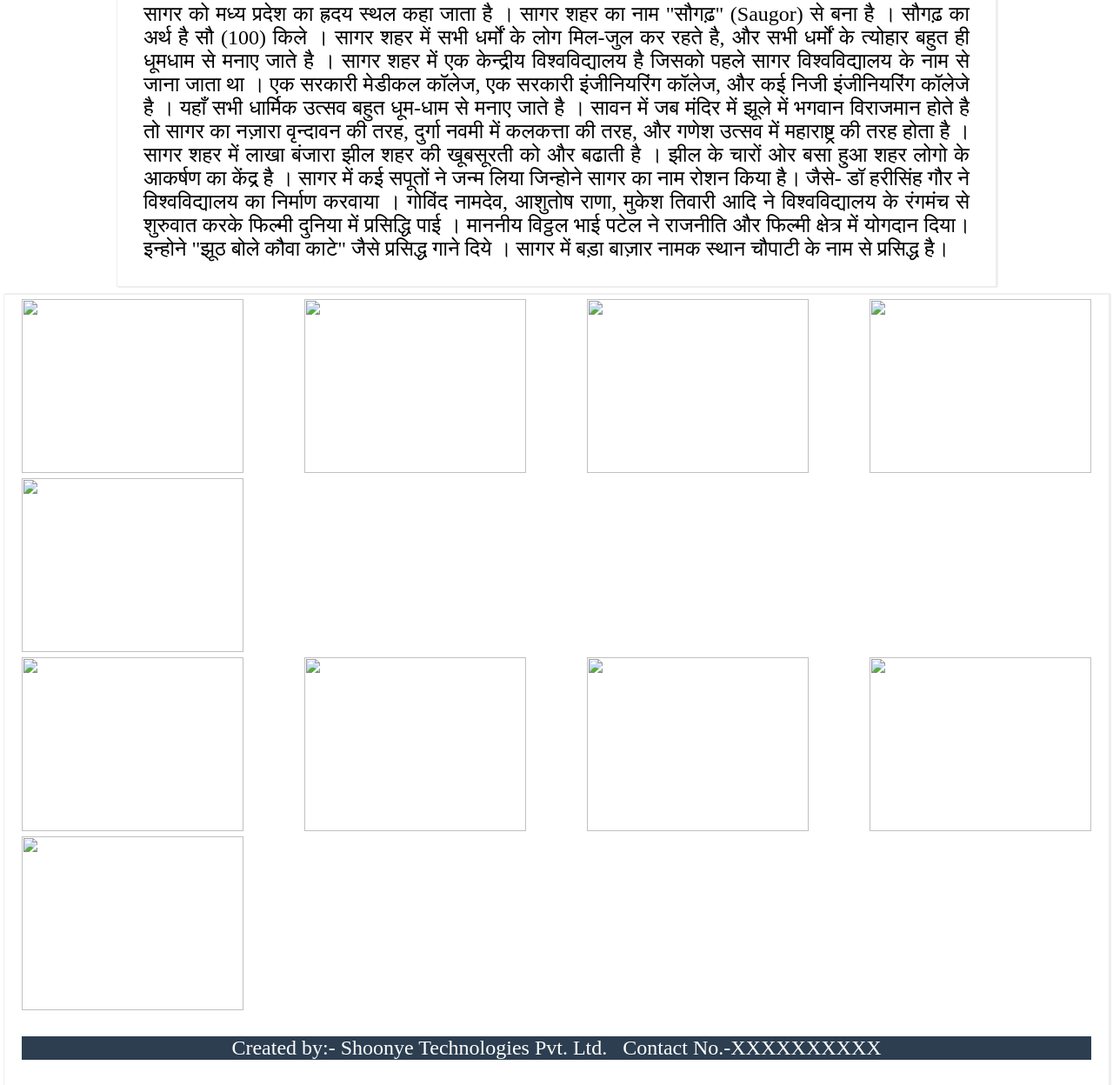
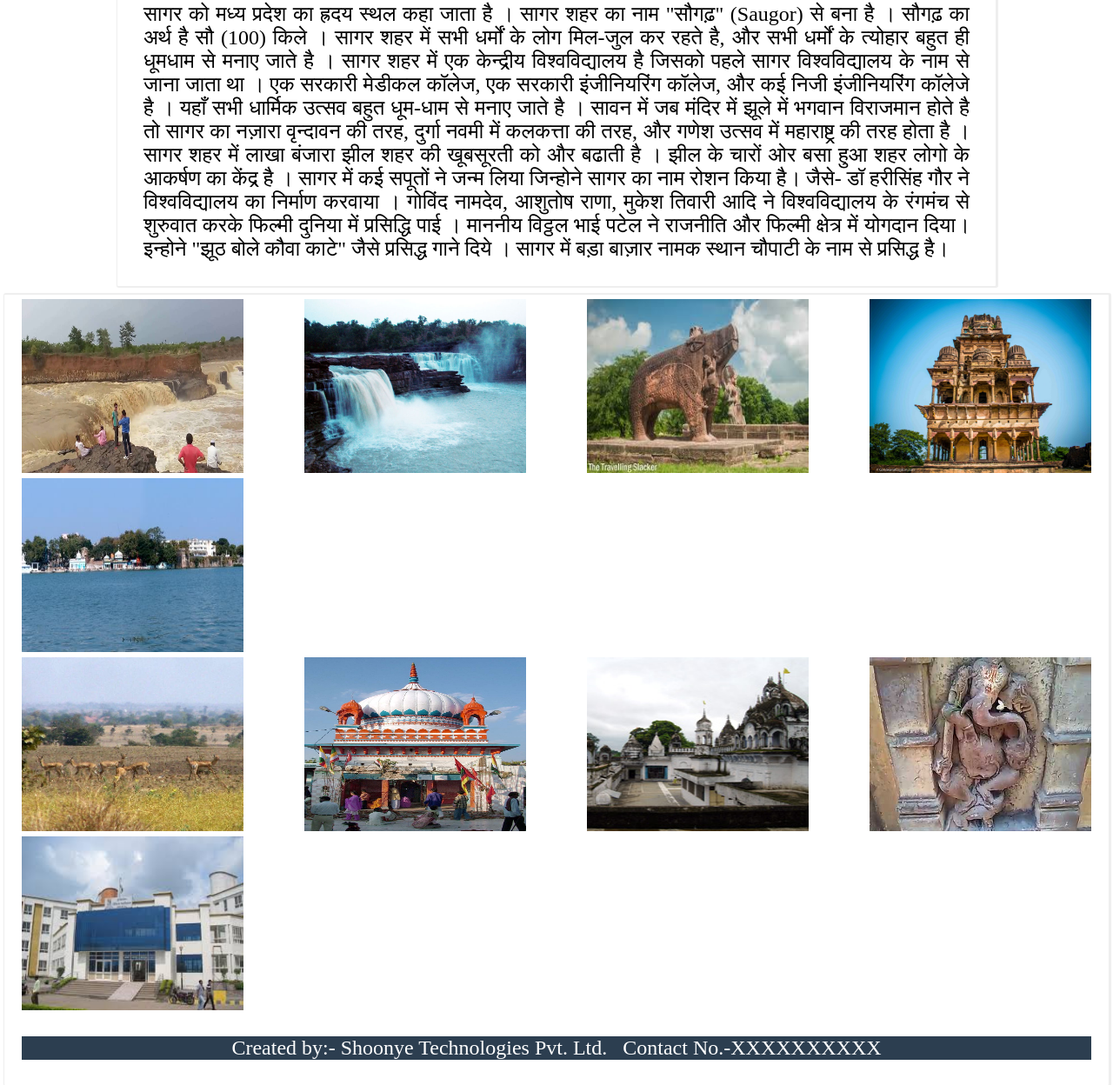
Before and after one commit to Deepa033/Sagar, a plain HTML site: page sagar.html in a window 1280 px wide. Shown: the part 1147-2395 px from the top of the page at 87% size. Drawn offline with Linux system fonts and the light colour scheme.

Commit message:
Change Image Path

```diff
--- a/sagar.html
+++ b/sagar.html
@@ -55,17 +55,17 @@
         	<p> सागर को मध्य प्रदेश का ह्रदय स्थल कहा जाता है । सागर शहर का नाम "सौगढ़" (Saugor) से बना है । सौगढ़ का अर्थ है सौ (100) किले । सागर शहर में सभी धर्मों के लोग मिल-जुल कर रहते है, और सभी धर्मों के त्योहार बहुत ही धूमधाम से मनाए जाते है । सागर शहर में एक केन्द्रीय विश्वविद्यालय है जिसको पहले सागर विश्वविद्यालय के नाम से जाना जाता था ।  एक सरकारी मेडीकल कॉलेज, एक सरकारी इंजीनियरिंग कॉलेज, और कई निजी इंजीनियरिंग कॉलेजे है । यहाँ सभी धार्मिक उत्सव बहुत धूम-धाम से मनाए जाते है । सावन में जब मंदिर में झूले में भगवान विराजमान होते है तो सागर का नज़ारा वृन्दावन की तरह, दुर्गा नवमी में कलकत्ता की तरह, और गणेश उत्सव में महाराष्ट्र की तरह होता है । सागर शहर में लाखा बंजारा झील शहर की खूबसूरती को और बढाती है । झील के चारों ओर बसा हुआ शहर लोगो के आकर्षण का केंद्र है । सागर में कई सपूतों ने जन्म लिया जिन्होने सागर का नाम रोशन किया है। जैसे- डॉ हरीसिंह गौर ने विश्वविद्यालय का निर्माण करवाया । गोविंद नामदेव, आशुतोष राणा, मुकेश तिवारी आदि ने विश्वविद्यालय के रंगमंच से शुरुवात करके फिल्मी दुनिया में प्रसिद्धि पाई । माननीय विट्ठल भाई पटेल ने राजनीति और फिल्मी क्षेत्र में योगदान दिया। इन्होने "झूठ बोले कौवा काटे" जैसे प्रसिद्ध गाने दिये । सागर में बड़ा बाज़ार नामक स्थान चौपाटी के नाम से प्रसिद्ध है। </p>
         </div>
         <div class="aid">
-        	<img src="Image/Tourism_Place/Rajghat_Dem.jpg" height="200" width="255">
-        	<img src="Image/Tourism_Place/Rahatgarh_waterfall.jpg" height="200" width="255">
-        	<img src="Image/Tourism_Place/Eran.jpg" height="200" width="255">
-        	<img src="Image/Tourism_Place/Gadpahra-Fort.jpg" height="200" width="255">
-        	<img src="Image/Tourism_Place/lakha_banjara.jpg" height="200" width="255">
+        	<img src="Tourism_Place/Rajghat_Dem.jpg" height="200" width="255">
+        	<img src="Tourism_Place/Rahatgarh_waterfall.jpg" height="200" width="255">
+        	<img src="Tourism_Place/Eran.jpg" height="200" width="255">
+        	<img src="Tourism_Place/Gadpahra-Fort.jpg" height="200" width="255">
+        	<img src="Tourism_Place/lakha_banjara.jpg" height="200" width="255">
         	<br>
-        	<img src="Image/Tourism_Place/nauradehi-wildlife-sanctuary.jpg" height="200" width="255">
-        	<img src="Image/Tourism_Place/Rangir_Temple.jpg" height="200" width="255">
-        	<img src="Image/Tourism_Place/Rehli_patna.jpg" height="200" width="255">
-        	<img src="Image/Tourism_Place/rehli_surya_mandir.jpg" height="200" width="255">
-        	<img src="Image/Tourism_Place/bmc_sagar.jpg" height="200" width="255">
+        	<img src="Tourism_Place/nauradehi-wildlife-sanctuary.jpg" height="200" width="255">
+        	<img src="Tourism_Place/Rangir_Temple.jpg" height="200" width="255">
+        	<img src="Tourism_Place/Rehli_patna.jpg" height="200" width="255">
+        	<img src="Tourism_Place/rehli_surya_mandir.jpg" height="200" width="255">
+        	<img src="Tourism_Place/bmc_sagar.jpg" height="200" width="255">
         <footer class="footer">
         	<p><center> Created by:- Shoonye Technologies Pvt. Ltd.&nbsp;&nbsp; Contact No.-XXXXXXXXXX</p></center>
         </footer>
```
